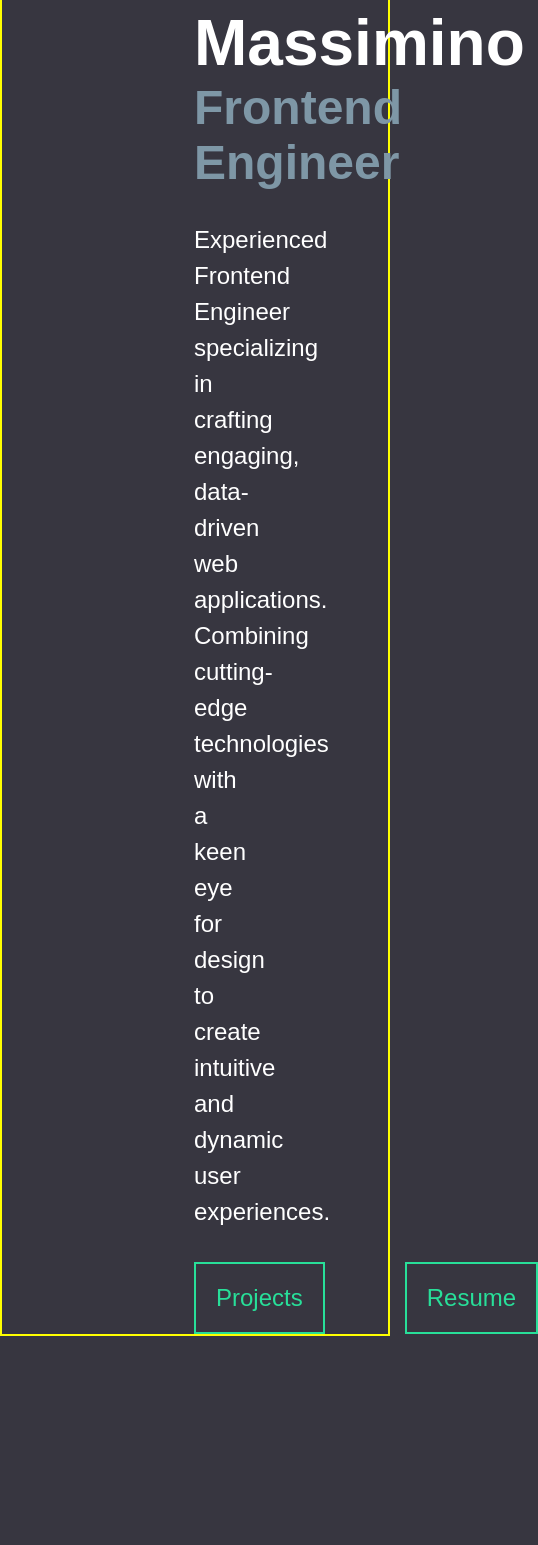
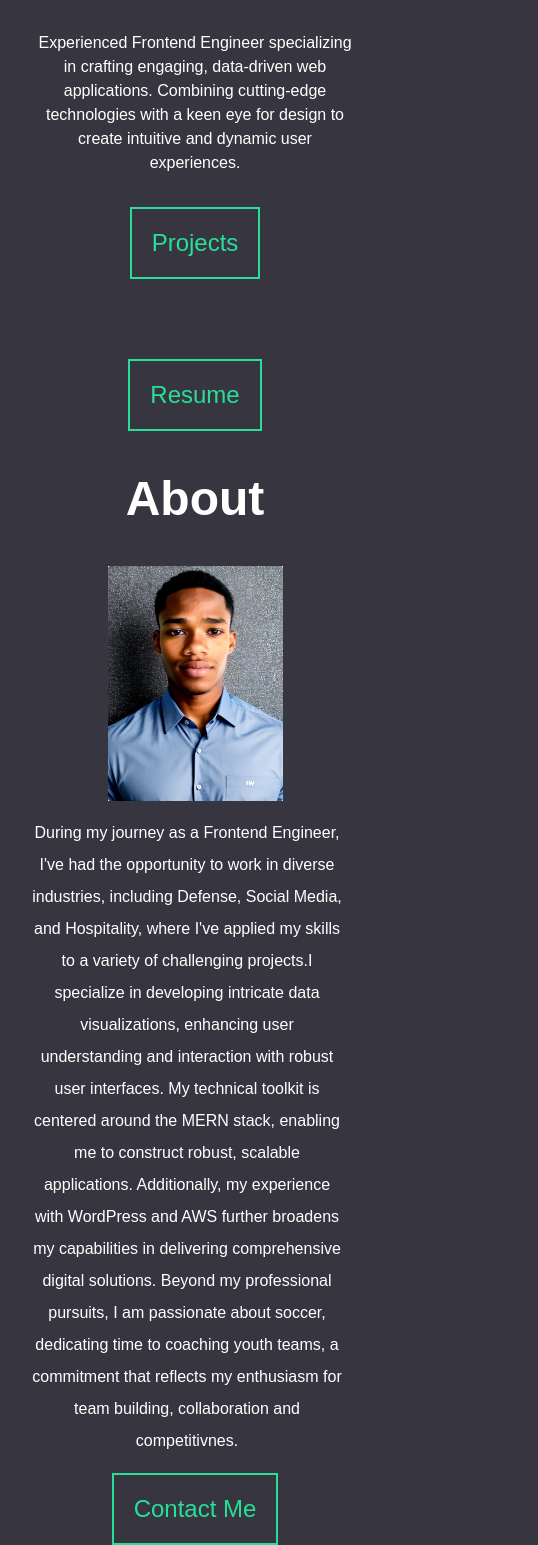
Before and after one commit to alexmassimino9/Portfolio, a React (Vite) app: page / in a window 390 px wide. Shown: the part 257-1802 px from the top of the page, 538 px wide, since content can reach past the window. Before the commit the page ends 1673 px from the top, so only its background shows below. Built offline with nearby package versions, Linux system fonts and the light colour scheme; a web font is replaced by a local one.

Commit message:
init top section

```diff
--- a/src/App.jsx
+++ b/src/App.jsx
@@ -1,11 +1,12 @@
 import "./App.css";
 import React from "react";
-import { Navigation, Top } from "./components";
+import { Navigation, Top, About } from "./components";
 function App() {
   return (
     <>
       <Navigation />
       <Top />
+      <About />
     </>
   );
 }
--- /dev/null
+++ b/src/components/About/About.jsx
@@ -0,0 +1,36 @@
+import React from "react";
+import style from "./About.module.css";
+import { Header, Button } from "../common";
+import portrait from "../../assets/images/portrait.jpg";
+
+const About = () => {
+  return (
+    <section className={style.container}>
+      <Header title="About" />
+      <main className={style.content}>
+        <div className={style.textContent}>
+          <p>
+            During my journey as a Frontend Engineer, I've had the opportunity
+            to work in diverse industries, including Defense, Social Media, and
+            Hospitality, where I've applied my skills to a variety of
+            challenging projects.I specialize in developing intricate data
+            visualizations, enhancing user understanding and interaction with
+            robust user interfaces. My technical toolkit is centered around the
+            MERN stack, enabling me to construct robust, scalable applications.
+            Additionally, my experience with WordPress and AWS further broadens
+            my capabilities in delivering comprehensive digital solutions.
+            Beyond my professional pursuits, I am passionate about soccer,
+            dedicating time to coaching youth teams, a commitment that reflects
+            my enthusiasm for team building, collaboration and competitivnes.
+          </p>
+          <Button title="Contact Me" />
+        </div>
+        <div className={style.imageContent}>
+          <img src={portrait} alt="Alex Massimino" />
+        </div>
+      </main>
+    </section>
+  );
+};
+
+export default About;
--- /dev/null
+++ b/src/components/About/About.module.css
@@ -0,0 +1,60 @@
+.container{
+
+}
+.content {
+    display: flex;
+    align-items: center;
+    flex-wrap: wrap;
+    flex-direction: row;
+    padding-inline: var(--padding-inline);
+    margin-block: auto;
+}
+.textContent {
+    flex: 1.5;
+    display: flex;
+    flex-direction: column;
+}
+.textContent > Button {
+    margin-inline: auto;
+}
+
+.textContent > p {
+
+    font-size: 1rem;
+    font-weight: lighter;
+    line-height: 2;
+    margin-inline-end: 1rem;
+}
+
+.imageContent > img {
+    width: 275px;
+    margin-inline-start: auto;
+}
+.imageContent {
+    display: flex;
+    width: 100%;
+    flex: 1;
+}
+
+
+@media(max-width:994px){
+
+    .content {
+        flex-direction: column-reverse;
+        padding-inline: var(--padding-inline-mobile);
+    }
+
+    .imageContent {
+        justify-content: center;
+        align-items: center;
+    }
+    .imageContent > img {
+        width: 175px;
+        margin-inline: auto;
+    }
+    .textContent {
+        text-align: center;
+    }
+
+
+}
--- /dev/null
+++ b/src/components/About/index.js
@@ -0,0 +1,3 @@
+import About from "./About";
+
+export { About };
--- a/src/components/Navigation/navigation/Navigation.module.css
+++ b/src/components/Navigation/navigation/Navigation.module.css
@@ -6,7 +6,6 @@
     padding-inline: 6rem;
     padding-top: 2rem;
     overflow-x: hidden;
-    border: 2px solid white;
     margin-block-end: 5rem;
 }
 
@@ -37,6 +36,7 @@
     font-weight: lighter;
     font-size: 1.5rem;
 }
+
 @media (max-width: 994px){
     .container {
         padding-inline: 5px;
--- a/src/components/Top/Top.module.css
+++ b/src/components/Top/Top.module.css
@@ -1,7 +1,6 @@
 .container {
     padding-inline: var(--padding-inline);
-    border: 2px solid yellow;
-    margin-block-end: 5rem;
+    overflow-x: hidden;
 }
 .topContent{
     display: flex;
@@ -33,3 +32,33 @@
     justify-content: flex-start;
     gap: 5rem;
 }
+@media(max-width: 994px){
+    .container {
+        padding-inline: var(--padding-inline-mobile);
+    }
+    .topContent {
+        text-align: center
+        }
+    .btnContainer {
+        margin-inline: auto;
+        justify-content: center;
+    }
+    .topContent > h1 {
+        font-size: 2.5rem;
+    }
+    .topContent > h2 {
+        font-size: 1.5rem;
+    }
+    .topContent > p {
+        font-size: 1rem;
+    }
+}
+@media(max-width: 500px){
+    .btnContainer {
+        flex-direction: column;
+        margin-inline: auto;
+    }
+    .btnContainer > Button {
+        margin-inline: auto;
+    }
+}
--- /dev/null
+++ b/src/components/common/header/Header.jsx
@@ -0,0 +1,12 @@
+import React from "react";
+import style from "./Header.module.css";
+const Header = ({ title }) => {
+  return (
+    <div className={style.container}>
+      <div className={style.underline}></div>
+      <h1>{title}</h1>
+    </div>
+  );
+};
+
+export default Header;
--- /dev/null
+++ b/src/components/common/header/Header.module.css
@@ -0,0 +1,27 @@
+.container {
+    display: flex;
+    padding-inline: 6rem;
+}
+
+.underline {
+    border: 3px solid var(--green);
+    align-self: center;
+    width: 8rem;
+    height: 0;
+    margin-inline-end: 2rem;
+}
+.container > h1 {
+    font-size: 3rem;
+}
+
+@media( max-width: 994px){
+    .container {
+        padding-inline: 0;
+    }
+    .container > h1 {
+        margin-inline: auto;
+    }
+    .underline{
+        display: none;
+    }
+}
--- a/src/components/common/index.js
+++ b/src/components/common/index.js
@@ -1,3 +1,4 @@
 import Button from "./button/Button";
+import Header from "./header/Header";
 
-export { Button };
+export { Button, Header };
--- a/src/components/index.js
+++ b/src/components/index.js
@@ -1,3 +1,4 @@
 import { Navigation } from "./Navigation";
 import { Top } from "./Top";
-export { Navigation, Top };
+import { About } from "./About";
+export { Navigation, Top, About };
--- a/src/index.css
+++ b/src/index.css
@@ -4,7 +4,7 @@
     --grey: #63686E;
     --dark-grey: #373640;
     --padding-inline: 12rem;
-    --padding-inline-mobile: 5px;
+    --padding-inline-mobile: 2rem;
 
 }
 /*  font weight
@@ -21,3 +21,6 @@ body {
     color: white;
     font-family: Encode Sans Expanded, sans-serif;
 }
+div {
+    overflow-x: hidden;
+}
```
Also changed, not shown: src/assets/images/portrait.jpg (added).
